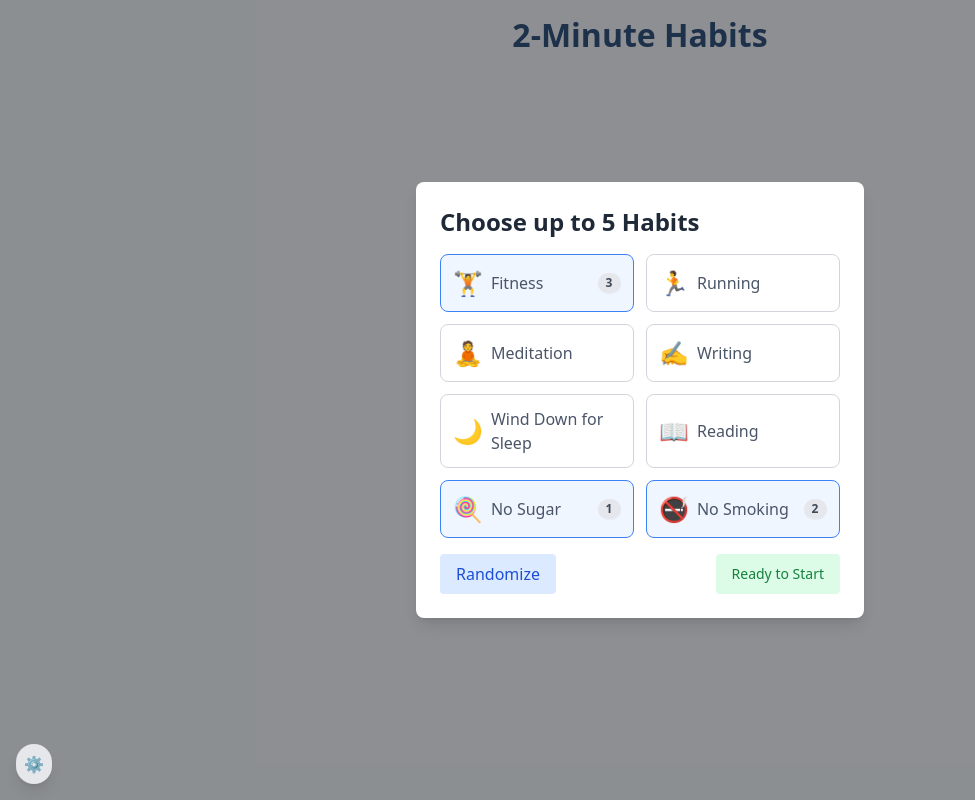
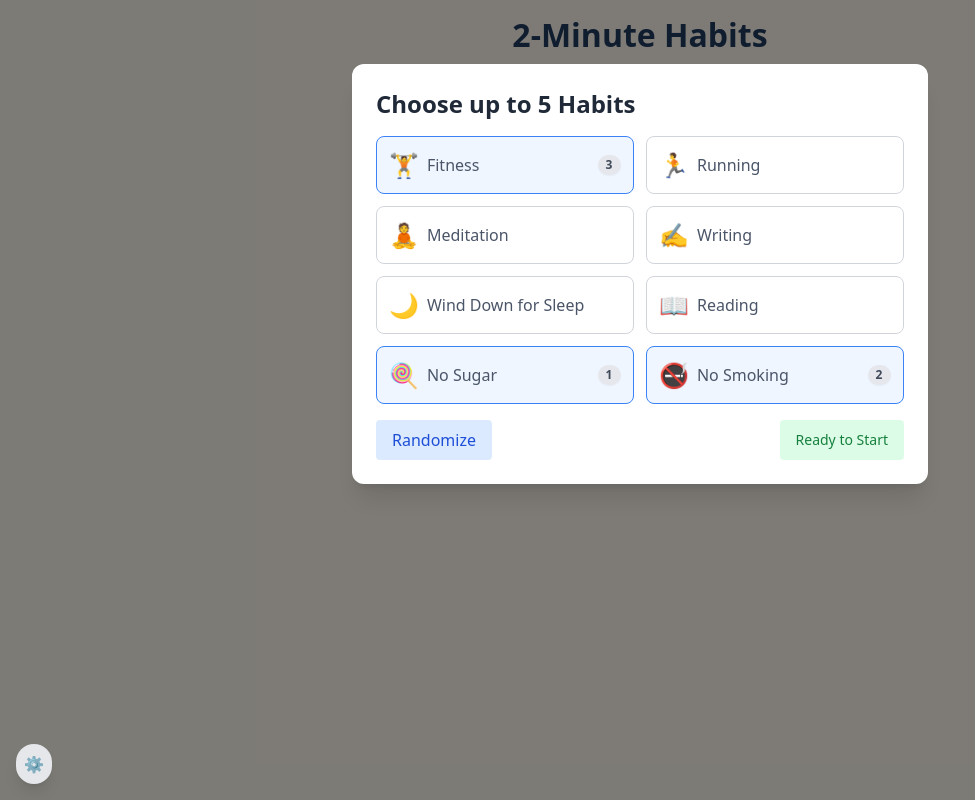
Before and after one commit to lvjian700/2minutehabits, a React (Vite) app: page / in a window 1280 px wide. Shown: the whole page, without its empty margins (0-975 px from the left). Built offline with nearby package versions, Linux system fonts and the light colour scheme; a web font is replaced by a local one.

Commit message:
Update onboarding page

```diff
--- a/src/components/Modal.tsx
+++ b/src/components/Modal.tsx
@@ -45,7 +45,7 @@ const Modal: React.FC<ModalProps> = ({ isOpen, onClose, children }) => {
     >
       <div
         ref={modalRef}
-        className="bg-white rounded-xl shadow-xl w-full max-w-2xl max-h-[90vh] overflow-auto transform transition-all"
+        className="bg-white rounded-xl shadow-xl w-full max-w-xl max-h-[90vh] overflow-auto transform transition-all"
         onClick={e => e.stopPropagation()}
       >
         {children}
--- a/src/components/SetupModal.tsx
+++ b/src/components/SetupModal.tsx
@@ -1,5 +1,6 @@
 import React, { useState } from 'react';
 import type { Habit } from '../types/Habit';
+import Modal from './Modal';
 
 interface Suggestion {
   name: string;
@@ -66,8 +67,8 @@ const SetupModal: React.FC<SetupModalProps> = ({ suggestions, maxSelectable, def
   };
 
   return (
-    <div className="fixed inset-0 bg-gray-800 bg-opacity-50 flex items-center justify-center p-4">
-      <div className="bg-white p-6 rounded-lg w-full max-w-md shadow-lg">
+    <Modal isOpen={true} onClose={() => {}}>
+      <div className="p-6">
         <h2 className="text-2xl font-semibold mb-4 text-gray-800">
           Choose up to {maxSelectable} Habits
         </h2>
@@ -123,7 +124,7 @@ const SetupModal: React.FC<SetupModalProps> = ({ suggestions, maxSelectable, def
           </button>
         </div>
       </div>
-    </div>
+    </Modal>
   );
 };
 
```
